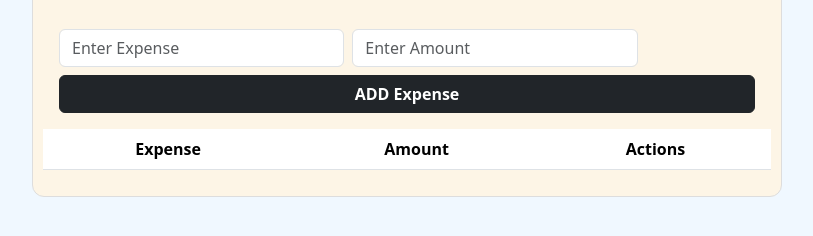
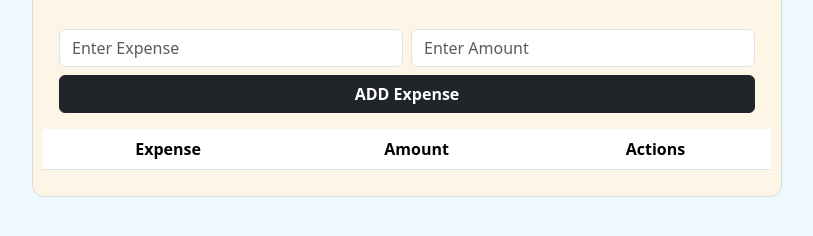
Before and after one commit to rawatvipin756/Expense-Tracker, a plain HTML site: page index.html in a window 1280 px wide. Shown: the part 194-430 px from the top of the page, without its empty margins (233-1046 px from the left). Drawn offline with nearby package versions, Linux system fonts and the light colour scheme.

Commit message:
some additional styling

```diff
--- a/index.html
+++ b/index.html
@@ -19,10 +19,10 @@
             <form>
                 <p id="totalExpense" class="text-center p-2 bg-dark text-white rounded mx-auto">Total Expense : 0</p>
                 <div class="row g-2 p-3">
-                    <div class="col-12 col-md-5">
+                    <div class="col-12 col-md-6">
                         <input type="text" id="inputText" class="form-control" placeholder="Enter Expense">
                     </div>
-                    <div class="col-12 col-md-5">
+                    <div class="col-12 col-md-6">
                         <input type="number" id="inputAmt" class="form-control" placeholder="Enter Amount">
                     </div>
                     <div class="col-12 col-md-52">
```
Also changed, not shown: style.css (+0 -11 lines).
